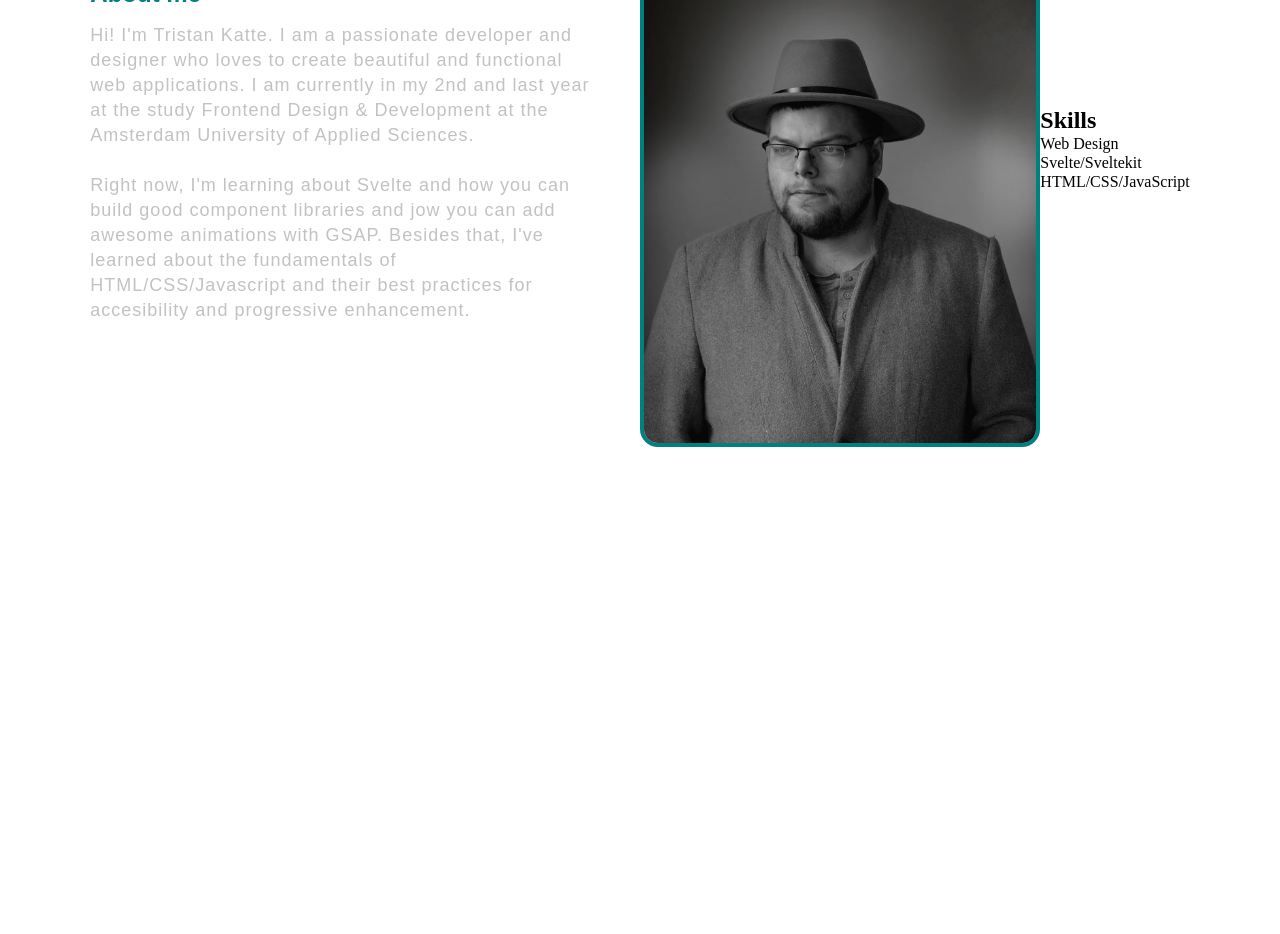
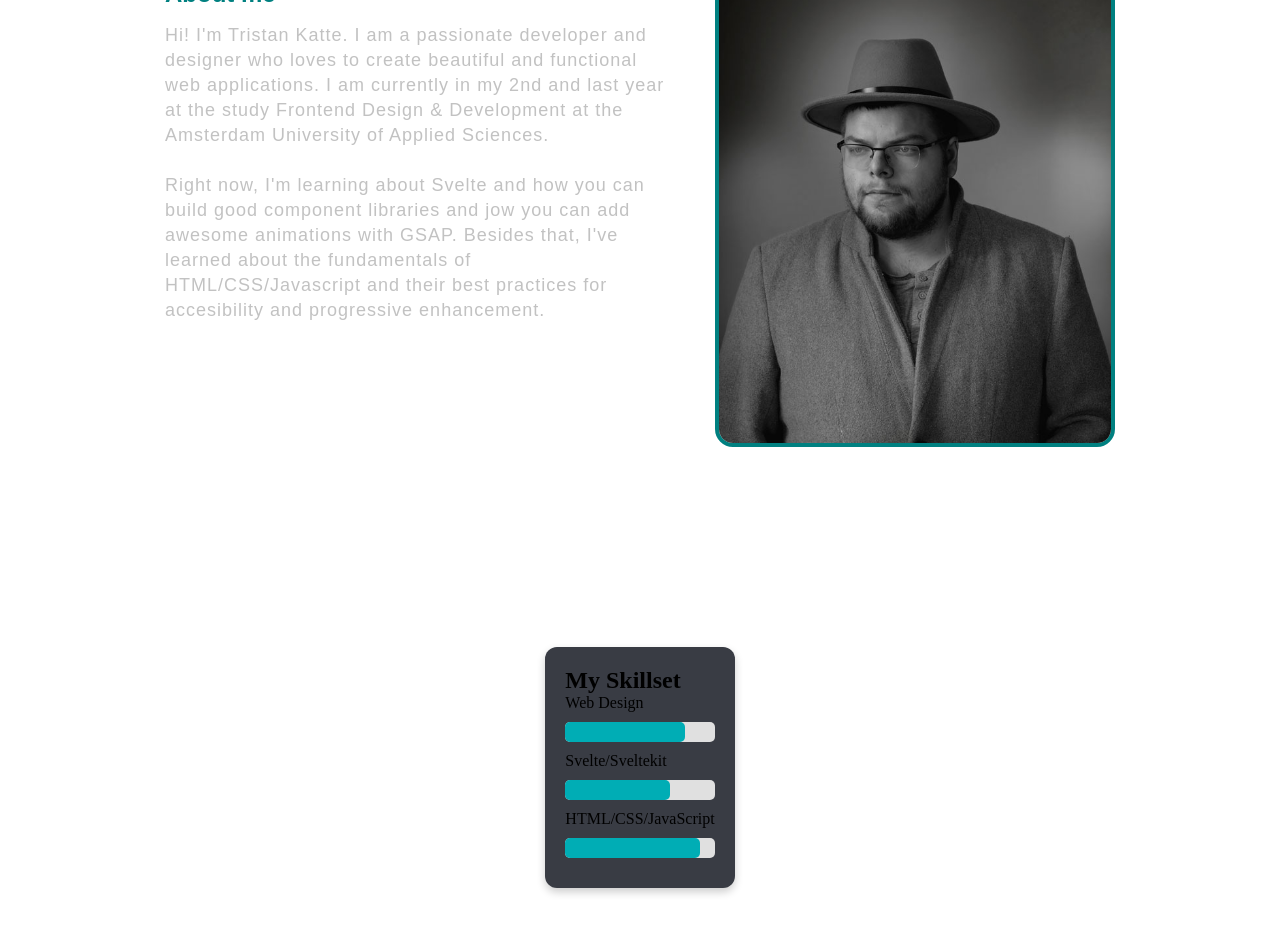
Before and after one commit to TristanKatte/portfolio, a SvelteKit app in the folder myapp/: page / in a window 1280 px wide. Shown: the part 440-1374 px from the top of the page. Before the commit the page ends 977 px from the top, so only its background shows below. Built offline with nearby package versions, Linux system fonts and the light colour scheme.

Commit message:
added skillset

```diff
--- a/myapp/src/routes/components/About.svelte
+++ b/myapp/src/routes/components/About.svelte
@@ -1,15 +1,11 @@
-<section class="column-card">
+<!-- <section class="column-card">
 <h2>Skills</h2>
-<ul>
-    <li>Web Design</li>
-    <li>Svelte/Sveltekit</li>
-    <li>HTML/CSS/JavaScript</li>
-</ul>
-</section>
+
+</section> -->
 
 <style>
     /* Add your styles here */
-    ul {
+    /* ul {
         list-style-type: '🔥';
     }
 
@@ -21,5 +17,5 @@
 
     .column-card:hover {
     box-shadow: var(--shadow-3);
-  }
+  } */
 </style>
--- a/myapp/src/routes/components/Home.svelte
+++ b/myapp/src/routes/components/Home.svelte
@@ -25,6 +25,33 @@
     <About />
   </article>
 
+    <article class="skillset">
+      <div class="card">
+        <h2>My Skillset</h2>
+        <ul>
+          <li>
+            Web Design
+            <div class="progress-bar">
+              <div class="progress" style="width: 80%;"></div>
+            </div>
+          </li>
+          <li>
+            Svelte/Sveltekit
+            <div class="progress-bar">
+              <div class="progress" style="width: 70%;"></div>
+            </div>
+          </li>
+          <li>
+            HTML/CSS/JavaScript
+            <div class="progress-bar">
+              <div class="progress" style="width: 90%;"></div>
+            </div>
+          </li>
+        </ul>
+      </div>
+    </article>
+
+
 
 
 
@@ -33,20 +60,47 @@
 
 
 <style>
+  .card {
+    background-color: var(--main-bg-color);
+    border-radius: 12px;
+    padding: 20px;
+    margin: 20px;
+    box-shadow: 0 4px 8px rgba(0, 0, 0, 0.2);
+  }
+
+  .progress-bar {
+    background-color: #e0e0e0;
+    border-radius: 5px;
+    height: 20px;
+    margin: 10px 0;
+  }
+
+  .progress {
+    background-color: var(--btn-color);
+    height: 100%;
+    border-radius: 5px;
+    transition: width 0.5s ease;
+  }
+
 
   main {
     width: 100%;
     height: 100%;
     }
-    article {
-      display: flex;
-      flex-flow: row wrap;
+
+  article {
+    display: flex;
+    flex-flow: row wrap;
     }
 
   img {
     scale: 1;
     border-radius: 12px;
     border: 4px solid var(--heading-color)
+}
+
+ul {
+  list-style-type: none;
 }
 
   .about-me {
@@ -94,6 +148,12 @@
   letter-spacing: 1px;
 }
 
-
-
+.skillset {
+  display: flex;
+  justify-content: center;
+  align-items: center;
+  height: 100%;
+  width: 100%;
+  padding: 90px 90px;
+}
 </style>
--- a/myapp/static/css/styles.css
+++ b/myapp/static/css/styles.css
@@ -7,6 +7,11 @@
 
     /* headings */
     --heading-large: 4.5em;
+
+    /* additional styles for skillset card */
+    --progress-bg-color: #e0e0e0;
+    --progress-fill-color: var(--btn-color);
+
     --heading-medium: 2.5em;
     --heading-small: 1.5em;
     --body-txt:1em;
```
